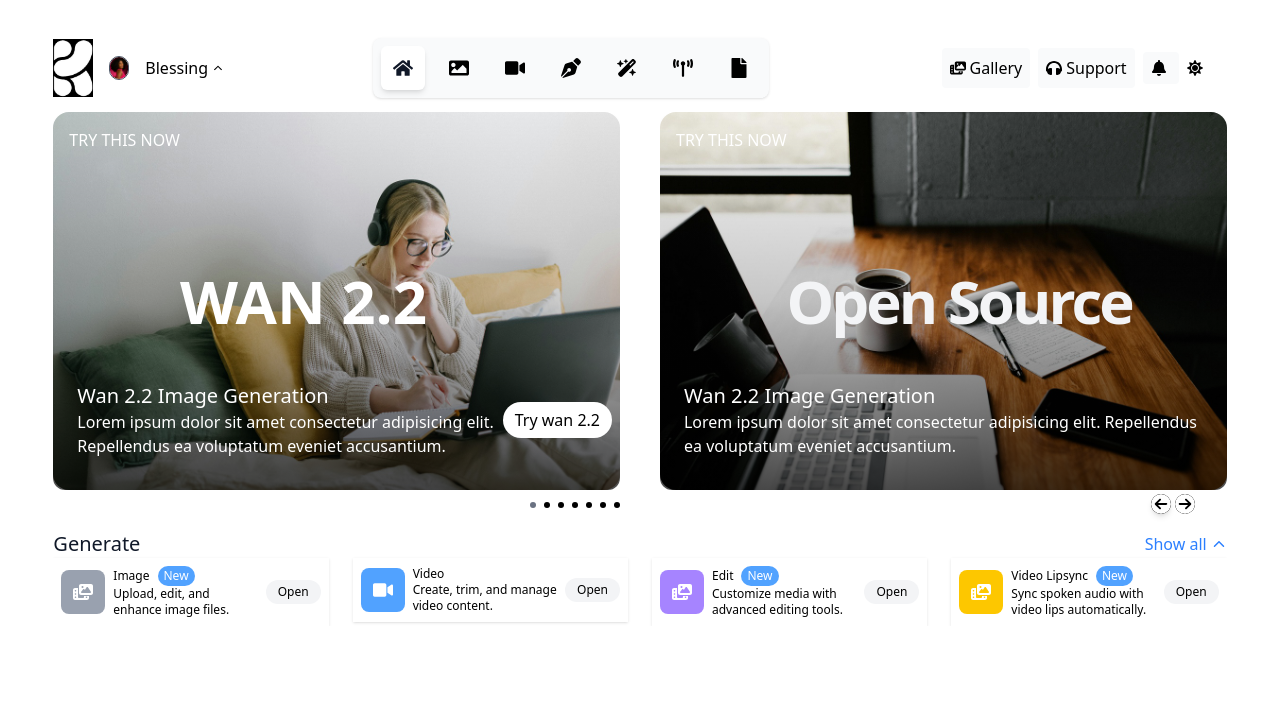
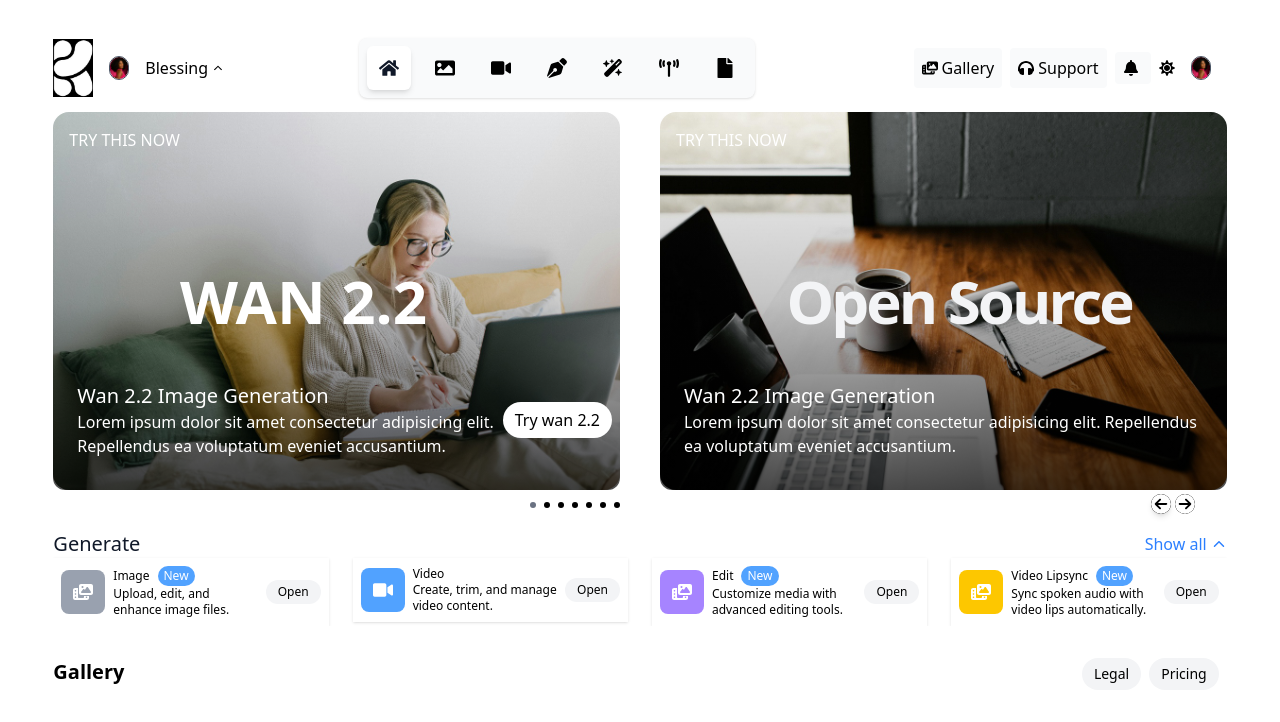
Before and after one commit to Soph-iee/cartolinks, a Next.js app: page / in a window 1280 px wide. Shown: the top 722 px of the page. Built offline with nearby package versions, Linux system fonts and the light colour scheme.

Commit message:
footer commit

```diff
--- a/app/components/DesktopNavbar.tsx
+++ b/app/components/DesktopNavbar.tsx
@@ -79,11 +79,20 @@ const DesktopNavbar = ({
           })}
       </section>
       <div className="lg:self-end lg:bg-transparent w-full lg:p-4  flex flex-col lg:flex-row lg:w-auto lg:h-auto lg:static lg:items-center lg:gap-12 justify-between font-bold lg:font-normal">
-        <section className="nav-buttons">
+        <section className="nav-buttons flex items-center space-x-2">
           <Navbuttons
             activeNavBtn={activeNavBtn}
             setActiveNavBtn={setActiveNavBtn}
           />
+          <div className="user hidden lg:block ">
+            <Image
+              src="/user.jpg"
+              width={20}
+              height={20}
+              className="rounded-full border border-gray-600"
+              alt="Picture of the author"
+            />
+          </div>
         </section>
       </div>
     </nav>
--- /dev/null
+++ b/app/components/Footer.tsx
@@ -0,0 +1,26 @@
+import React from "react";
+
+const Footer = () => {
+  return (
+    <footer className="footer bottom-0 w-full pt-8 flex justify-between ">
+      <h5 className="text-xl font-semibold dark:text-white">Gallery</h5>
+      <div>
+        <button
+          type="button"
+          className="text-black dark:text-white bg-gray-100 hover:bg-gray-200 focus:outline-none focus:ring-4 focus:ring-gray-300 font-medium rounded-full text-sm px-3 py-1.5 me-2 mb-2 dark:bg-gray-800 dark:hover:bg-gray-800 dark:focus:ring-gray-700 dark:border-gray-700"
+        >
+          Legal
+        </button>
+
+        <button
+          type="button"
+          className="text-black dark:text-white bg-gray-100 hover:bg-gray-200 focus:outline-none focus:ring-4 focus:ring-gray-300 font-medium rounded-full text-sm px-3 py-1.5 me-2 mb-2 dark:bg-gray-800 dark:hover:bg-gray-800 dark:focus:ring-gray-700 dark:border-gray-700"
+        >
+          Pricing
+        </button>
+      </div>
+    </footer>
+  );
+};
+
+export default Footer;
--- a/app/page.tsx
+++ b/app/page.tsx
@@ -1,4 +1,5 @@
 import Carousel from "./components/carousel";
+import Footer from "./components/Footer";
 import Navbar from "./components/navbar";
 import Toolsection from "./components/toolsection";
 
@@ -8,6 +9,7 @@ export default function Home() {
       <Navbar />
       <Carousel />
       <Toolsection />
+      <Footer/>
     </div>
   );
 }
```
